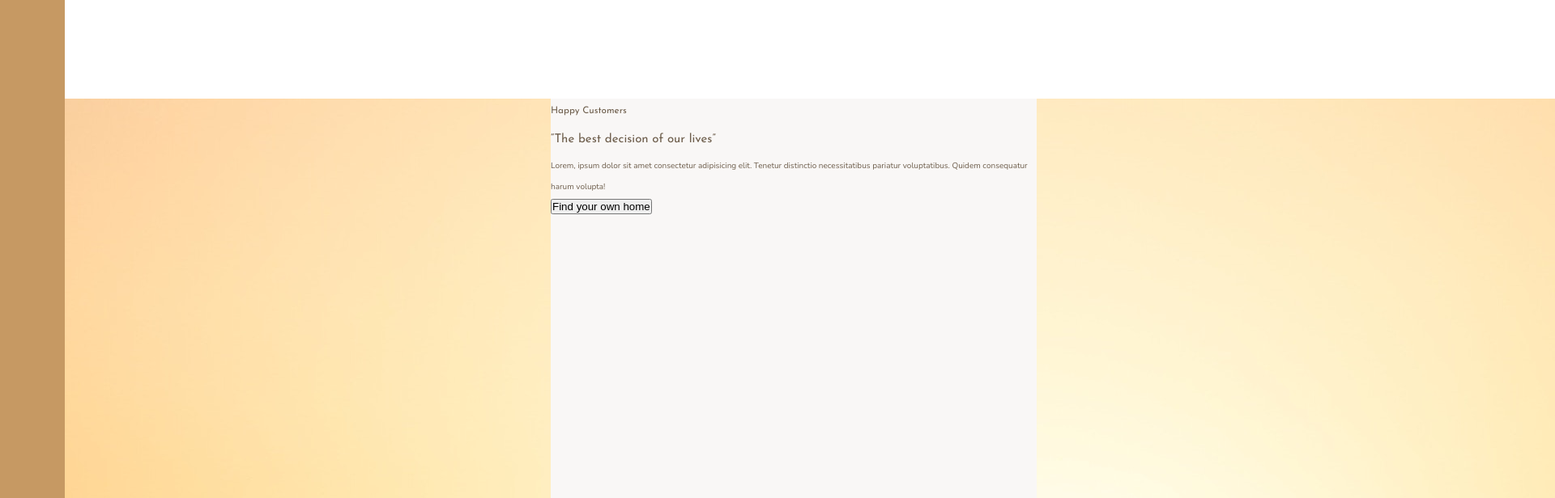
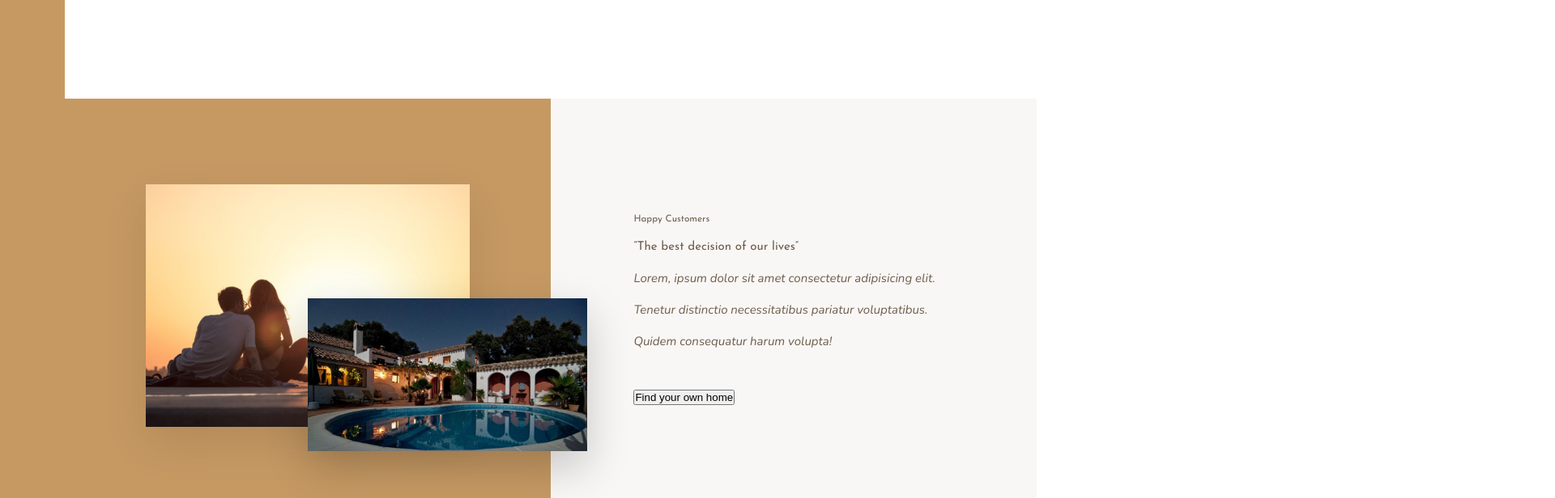
Before and after one commit to AndrewUAR/nexter-css_grid-sass, a website: page index.html in a window 1280 px wide. Shown: the part 1360-1976 px from the top of the page at 81% size, 1920 px wide, since content can reach past the window. Drawn offline with nearby package versions, Linux system fonts and the light colour scheme; files that its build step writes are made by us from their sources.

Commit message:
styles for story section

```diff
--- a/sass/_story.scss
+++ b/sass/_story.scss
@@ -2,10 +2,49 @@
   &__pictures {
     background-color: $color-primary;
     grid-column: full-start / col-end 4;
+    background-image: linear-gradient(rgba($color-primary, .5)), url(../img/back.jpg);
+
+    display: grid;
+    grid-template-rows: repeat(6, 1fr);
+    grid-template-columns: repeat(6, 1fr);
+    align-items: center;
+  }
+
+  &__img--1 {
+    width: 100%;
+    grid-row: 2 / 6;
+    grid-column: 2 / 6;
+    box-shadow: 0 2rem 5rem rgba(#000, .1)
+  }
+
+  &__img--2 {
+    width: 115%;
+    grid-row: 4 / 6;
+    grid-column: 4 / 7;
+    z-index: 1;
+    box-shadow: 0 2rem 5rem rgba(#000, .2)
+
   }
 
   &__content {
     background-color: $color-grey-light-1;
     grid-column: col-start 5 / full-end;
+
+    padding: 6rem 8vw;
+
+    // display: flex;
+    // flex-direction: column;
+    // justify-content: center;
+    // align-items: flex-start;
+
+    display: grid;
+    align-content: center;
+    justify-items: start;
+  }
+
+  &__text {
+    font-size: 1.5rem;
+    font-style: italic;
+    margin-bottom: 4rem;
   }
 }
```
